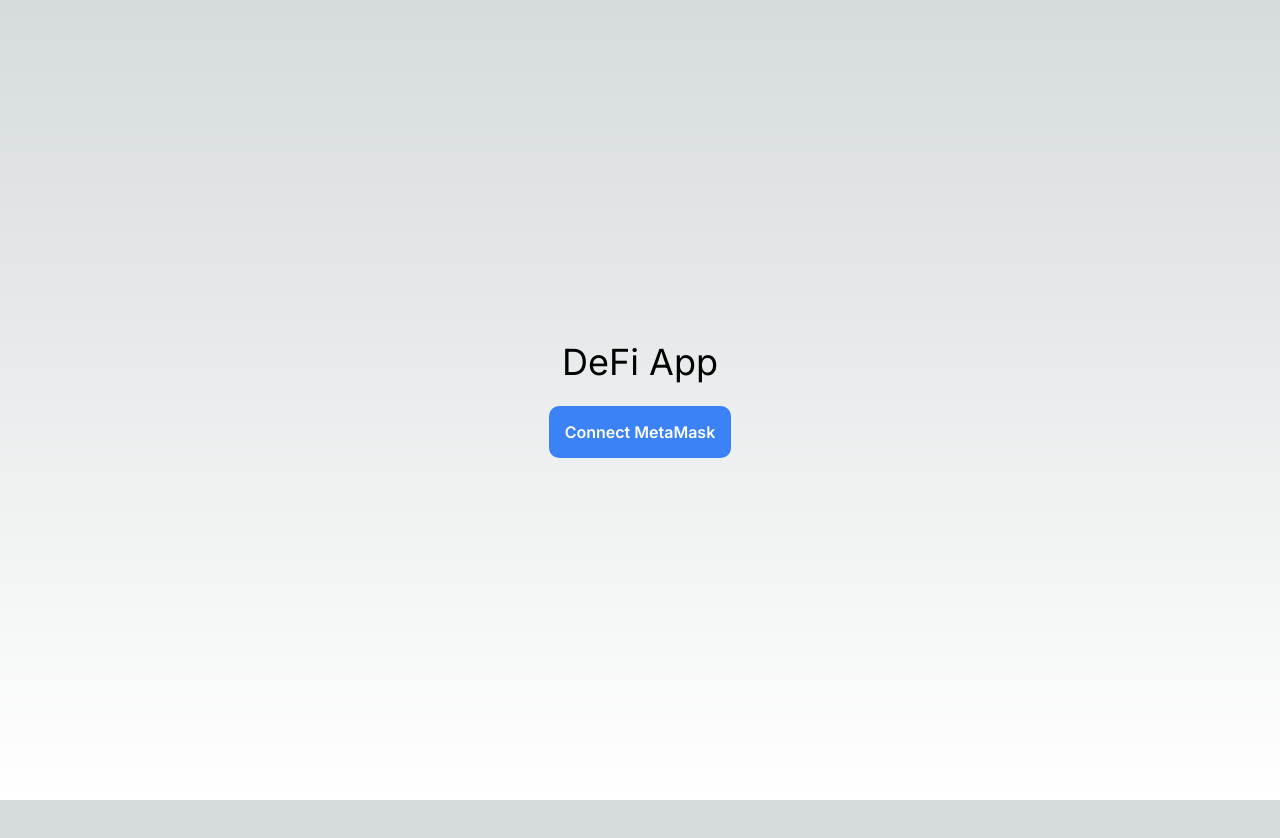
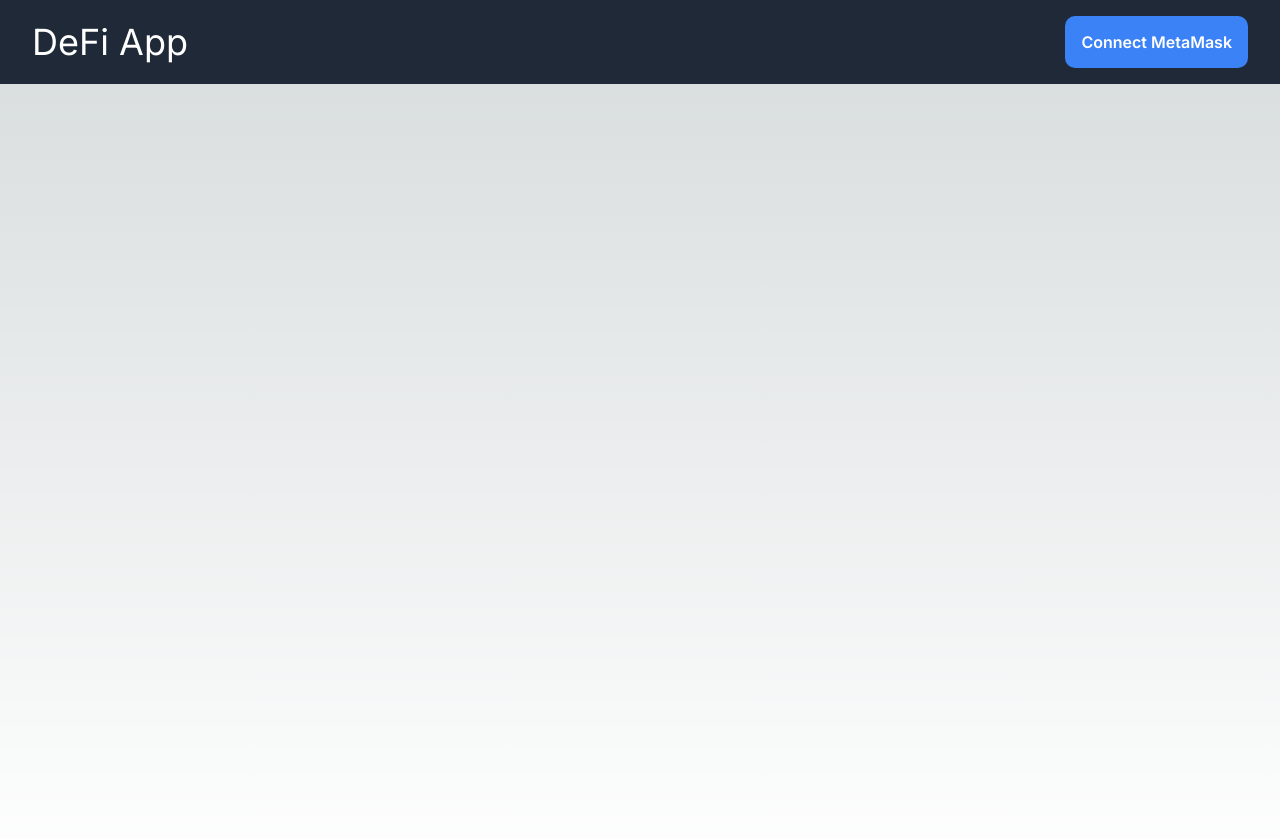
Before and after one commit to priyans619/DeFi--App, a Next.js app: page / in a window 1280 px wide. Shown: the top 838 px of the page. Before the commit the page ends 800 px from the top, so only its background shows below. Built offline with nearby package versions, Linux system fonts and the light colour scheme.

Commit message:
Update home

```diff
--- a/app/page.tsx
+++ b/app/page.tsx
@@ -1,11 +1,13 @@
 import React from 'react';
-import Metamask from '@/components/Metamask';
+import Navbar from '@/components/Navbar';
 
 const Home: React.FC = () => {
   return (
-    <div className="flex flex-col items-center justify-center min-h-screen py-2">
-      <h1 className="text-4xl mb-6">DeFi App</h1>
-      <Metamask />
+    <div>
+      <Navbar />
+      <div className="flex flex-col items-center justify-center min-h-screen py-2">
+
+      </div>
     </div>
   );
 };
```
